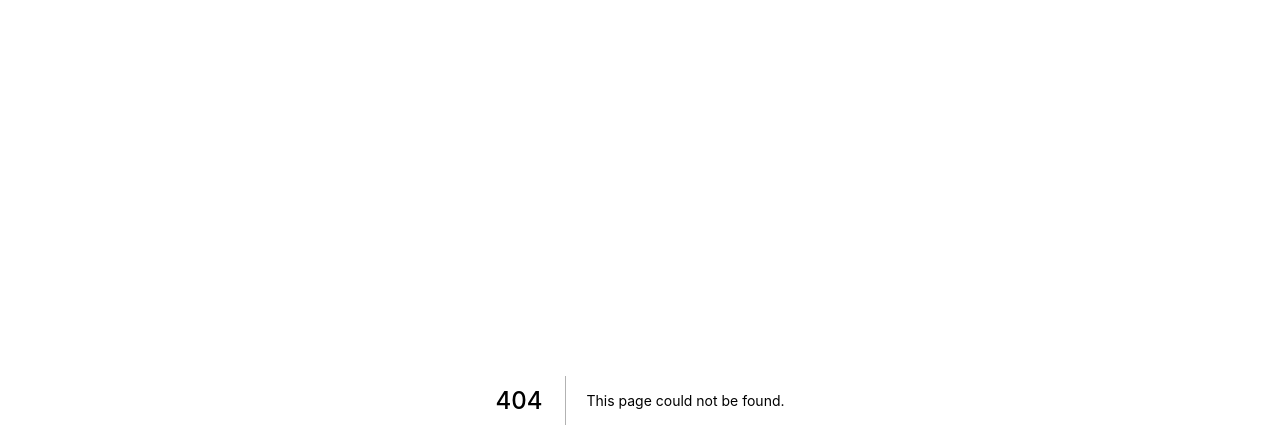
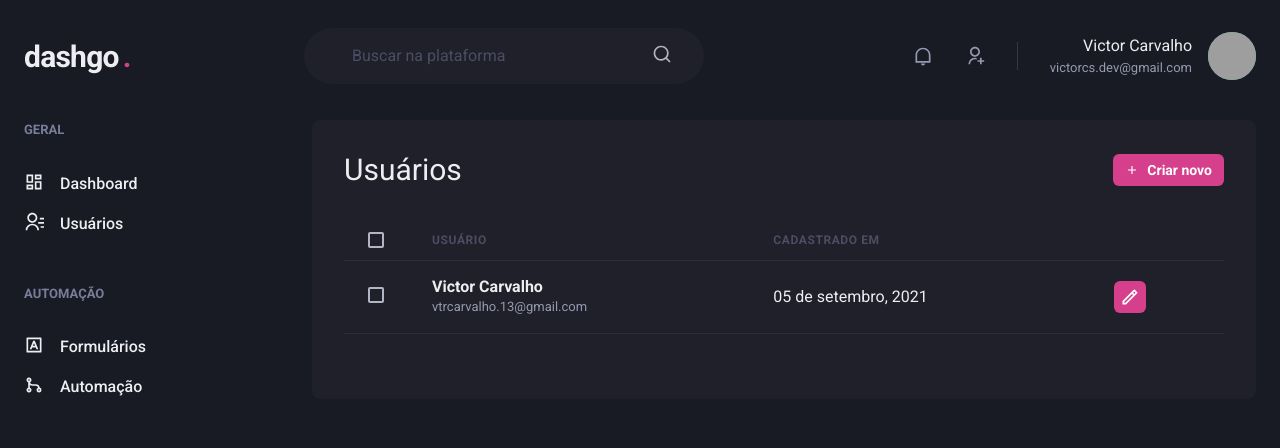
Before and after one commit to victordev13/ch04_dashgo, a Next.js app: page /users in a window 1280 px wide. Before the commit this address had no page. Shown: the top 448 px of the page. Built offline with nearby package versions, Linux system fonts and the light colour scheme; grey boxes are pictures that could not be loaded.

Commit message:
feat: listagem de usuários

```diff
--- /dev/null
+++ b/src/pages/users/index.tsx
@@ -0,0 +1,65 @@
+import { Box, Flex, Heading, Button, Icon, Table, Thead, Tbody, Th, Tr, Td, Checkbox, Text, IconButton } from '@chakra-ui/react';
+import { RiAddLine, RiPencilLine } from 'react-icons/ri';
+import { Header } from '../../components/Header/Header';
+import { Sidebar } from '../../components/Sidebar/Sidebar';
+
+export default function UserList() {
+  return (
+    <Box>
+      <Header />
+      <Flex w="100%" my="6" maxWidth={1400} mx="auto" px="6">
+        <Sidebar />
+        <Box flex="1" borderRadius={8} bg="gray.800" p="8">
+          <Flex mb="8" justify="space-between" align="center">
+            <Heading size="lg" fontWeight="normal">Usuários</Heading>
+            <Button
+              as="a"
+              size="sm"
+              fontSize="sm"
+              colorScheme="pink"
+              leftIcon={<Icon as={RiAddLine} />}
+            >
+              Criar novo
+            </Button>
+          </Flex>
+
+          <Table colorScheme="whiteAlpha">
+            <Thead>
+              <Tr>
+                <Th px="6" color="gray.300" width="8">
+                  <Checkbox colorScheme="pink"></Checkbox>
+                </Th>
+                <Th>Usuário</Th>
+                <Th>Cadastrado em</Th>
+                <Th></Th>
+              </Tr>
+            </Thead>
+            <Tbody>
+              <Tr>
+                <Td px="6" >
+                  <Checkbox colorScheme="pink"></Checkbox>
+                </Td>
+                <Td>
+                  <Box>
+                    <Text fontWeight="bold">Victor Carvalho</Text>
+                    <Text fontSize="small" color="gray.300">vtrcarvalho.13@gmail.com</Text>
+                  </Box>
+                </Td>
+                <Td>05 de setembro, 2021</Td>
+                <Td>
+                  <IconButton
+                    icon={<RiPencilLine />}
+                    size="sm"
+                    aria-label="Editar"
+                    colorScheme="pink"
+                    color="white"
+                    fontSize="20" />
+                </Td>
+              </Tr>
+            </Tbody>
+          </Table>
+        </Box>
+      </Flex>
+    </Box>
+  )
+}
```
Also changed, not shown: src/pages/dashboard.tsx (line endings or trailing spaces).
